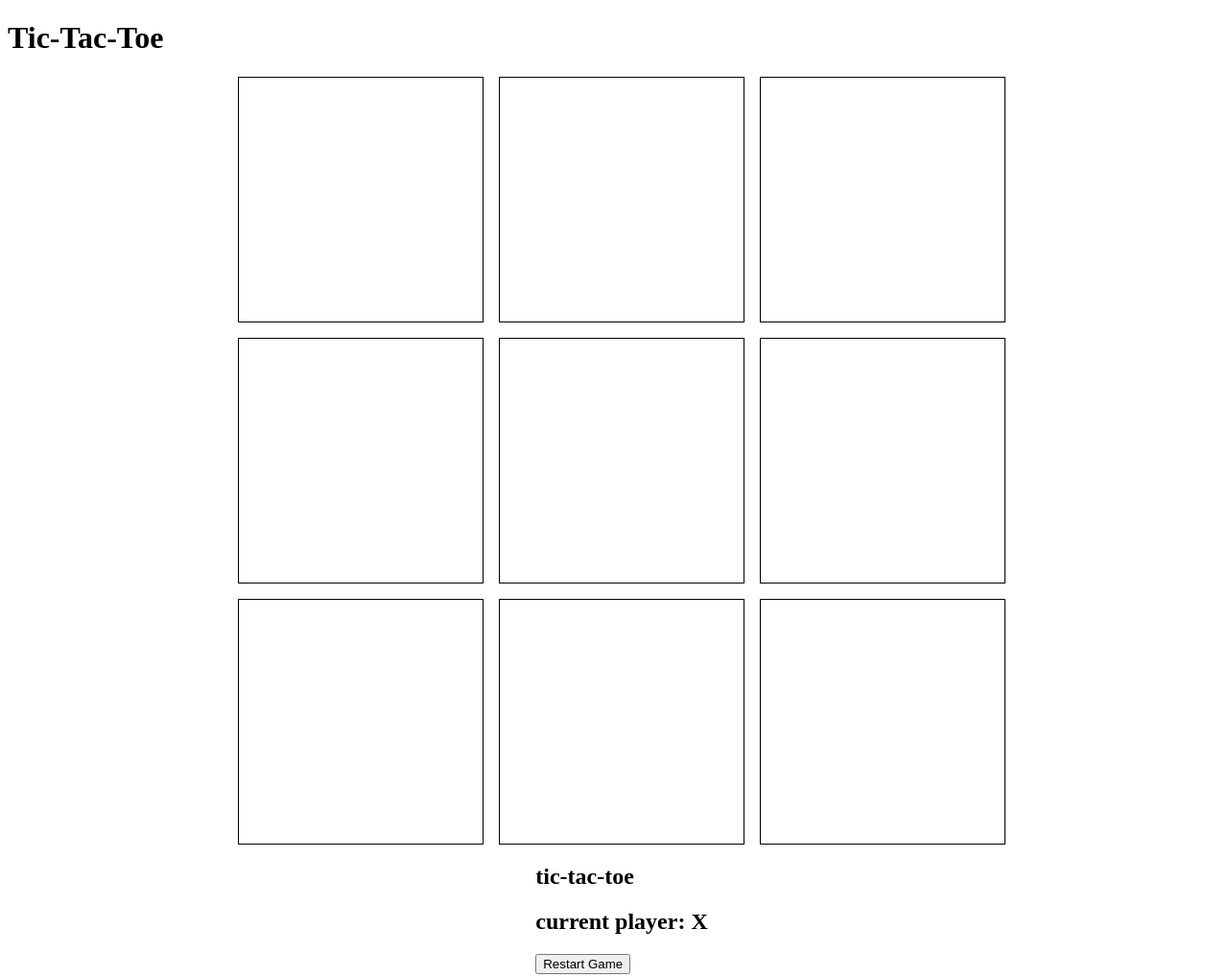
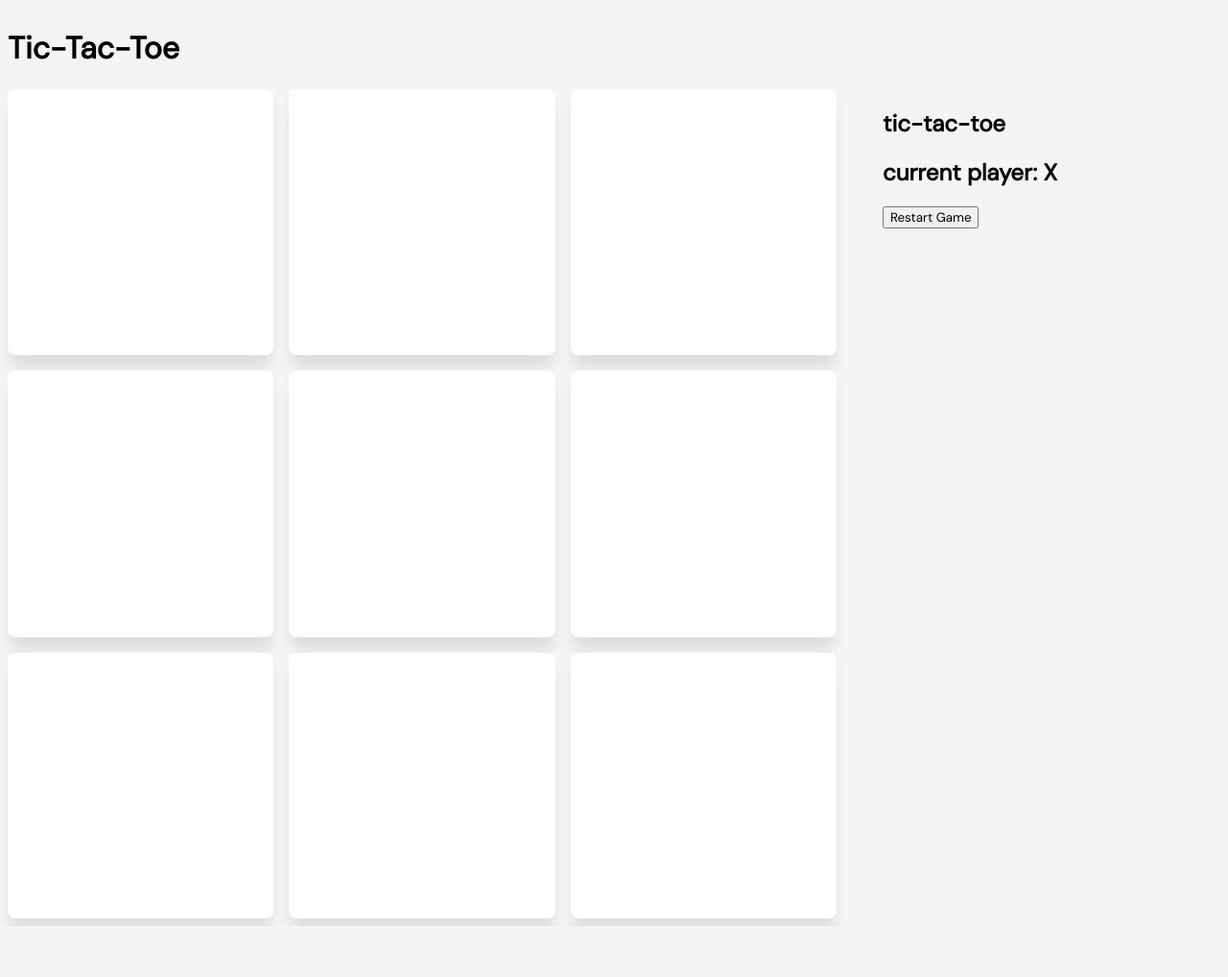
Before and after one commit to klalicki/tic-tac-toe, a plain HTML site: page index.html in a window 1280 px wide. Shown: the whole page at 96% size. After the commit the page ends 965 px from the top, so only its background shows below. Drawn offline with Linux system fonts and the light colour scheme.

Commit message:
updates styling

```diff
--- a/app.js
+++ b/app.js
@@ -20,6 +20,7 @@ let isGameRunning = true;
 const clearGameBoard = () => {
   document.querySelectorAll(".ttt-square").forEach((item) => {
     item.textContent = "";
+    item.classList.remove("square-x", "square-o");
   });
 };
 const updateUI = () => {
@@ -78,8 +79,12 @@ const handleSqClick = (event) => {
     //check if the square is empty - if so, add a mark to it
     if (isEmpty(sqIndex)) {
       gameBoard[sqIndex] = gameRules.players[curPlayer];
-      document.querySelector(`[data-sq-index='${sqIndex}']`).textContent =
-        gameRules.players[curPlayer];
+      const curSquareElem = document.querySelector(
+        `[data-sq-index='${sqIndex}']`
+      );
+      curSquareElem.blur();
+      curSquareElem.textContent = gameRules.players[curPlayer];
+      curSquareElem.classList.add(curPlayer === 0 ? "square-x" : "square-o");
       const isWin = checkForWin();
       const isDraw = checkForDraw();
       if (isWin) {
--- a/index.html
+++ b/index.html
@@ -8,20 +8,21 @@
     <link rel="stylesheet" href="styles.css" />
   </head>
   <body>
+    <div class="page-container">
       <header>
         <h1>Tic-Tac-Toe</h1>
       </header>
       <div class="app-container">
         <section class="ttt-grid">
-        <div class="ttt-square" data-sq-index="0"></div>
-        <div class="ttt-square" data-sq-index="1"></div>
-        <div class="ttt-square" data-sq-index="2"></div>
-        <div class="ttt-square" data-sq-index="3"></div>
-        <div class="ttt-square" data-sq-index="4"></div>
-        <div class="ttt-square" data-sq-index="5"></div>
-        <div class="ttt-square" data-sq-index="6"></div>
-        <div class="ttt-square" data-sq-index="7"></div>
-        <div class="ttt-square" data-sq-index="8"></div>
+          <button class="ttt-square" data-sq-index="1"></button>
+          <button class="ttt-square" data-sq-index="0"></button>
+          <button class="ttt-square" data-sq-index="2"></button>
+          <button class="ttt-square" data-sq-index="3"></button>
+          <button class="ttt-square" data-sq-index="4"></button>
+          <button class="ttt-square" data-sq-index="5"></button>
+          <button class="ttt-square" data-sq-index="6"></button>
+          <button class="ttt-square" data-sq-index="7"></button>
+          <button class="ttt-square" data-sq-index="8"></button>
         </section>
         <section class="ttt-panel">
           <h1>tic-tac-toe</h1>
@@ -29,6 +30,7 @@
           <button id="btn-restart">Restart Game</button>
         </section>
       </div>
+    </div>
   </body>
   <script defer src="app.js"></script>
 </html>
--- a/styles.css
+++ b/styles.css
@@ -1,14 +1,34 @@
+@import url("https://fonts.googleapis.com/css2?family=DM+Sans&display=swap");
+* {
+  font-family: "DM Sans", sans-serif;
+}
+
+:root {
+  --color-x-main: darkred;
+  --color-o-main: darkblue;
+  --color-x-secondary: lightpink;
+  --color-o-secondary: lightblue;
+  --color-bg: #f3f4f6;
+  --box-shadow-standard: 0px 15px 15px -3px rgba(0, 0, 0, 0.1);
+}
+body {
+  background-color: var(--color-bg);
+}
 .app-container {
   display: flex;
-  flex-direction: column;
+  flex-direction: row;
   justify-content: center;
-  align-items: center;
-  width: 100vw;
+  /* align-items: center; */
+  max-width: 1200px;
+  gap: 3rem;
+}
+.ttt-panel {
+  width: 300px;
 }
 .ttt-grid {
-  /* align-self: stretch; */
-  width: 800px;
-  max-width: 900px;
+  align-self: stretch;
+  /* width: 800px; */
+  width: calc(100% - 300px);
   aspect-ratio: 1;
   display: grid;
   grid-template-columns: 1fr 1fr 1fr;
@@ -17,11 +37,39 @@
   flex-shrink: 1;
 }
 
-.ttt-grid div {
-  border: 1px solid black;
+.ttt-square {
+  box-shadow: var(--box-shadow-standard);
+  background-color: white;
   font-size: 3rem;
   display: flex;
   align-items: center;
   justify-content: center;
+  border: none;
+  border-radius: 0.5rem;
+  transition: transform 0.3s;
+  box-shadow: 1em black;
 }
-@
+.ttt-square:hover,
+.ttt-square:focus {
+  transform: scale(1.05);
+  transition: transform 0.3s;
+}
+
+* {
+  /* border: 0.5px solid red; */
+}
+
+.page-container {
+  display: flex;
+  flex-direction: column;
+  align-content: center;
+}
+
+.square-x {
+  color: var(--color-x-main);
+  background-color: var(--color-x-secondary);
+}
+.square-o {
+  color: var(--color-o-main);
+  background-color: var(--color-o-secondary);
+}
```
Lines whose indentation alone changed are shown as unchanged.
